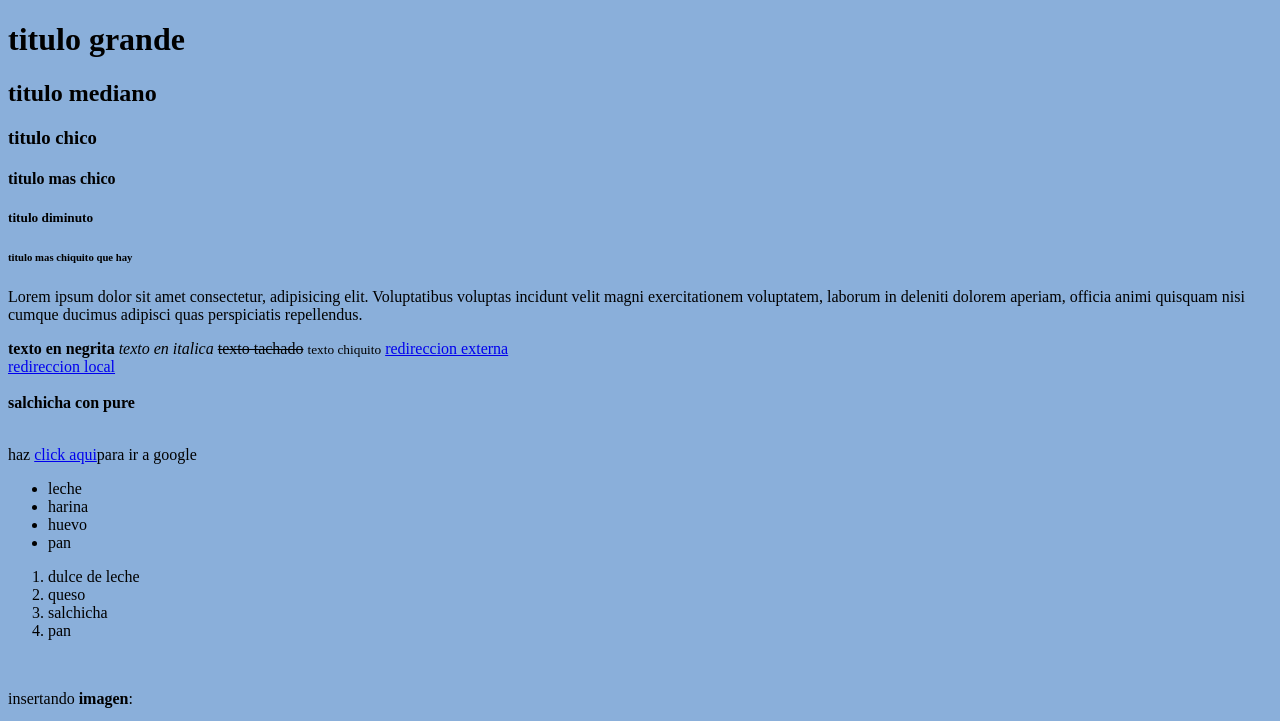
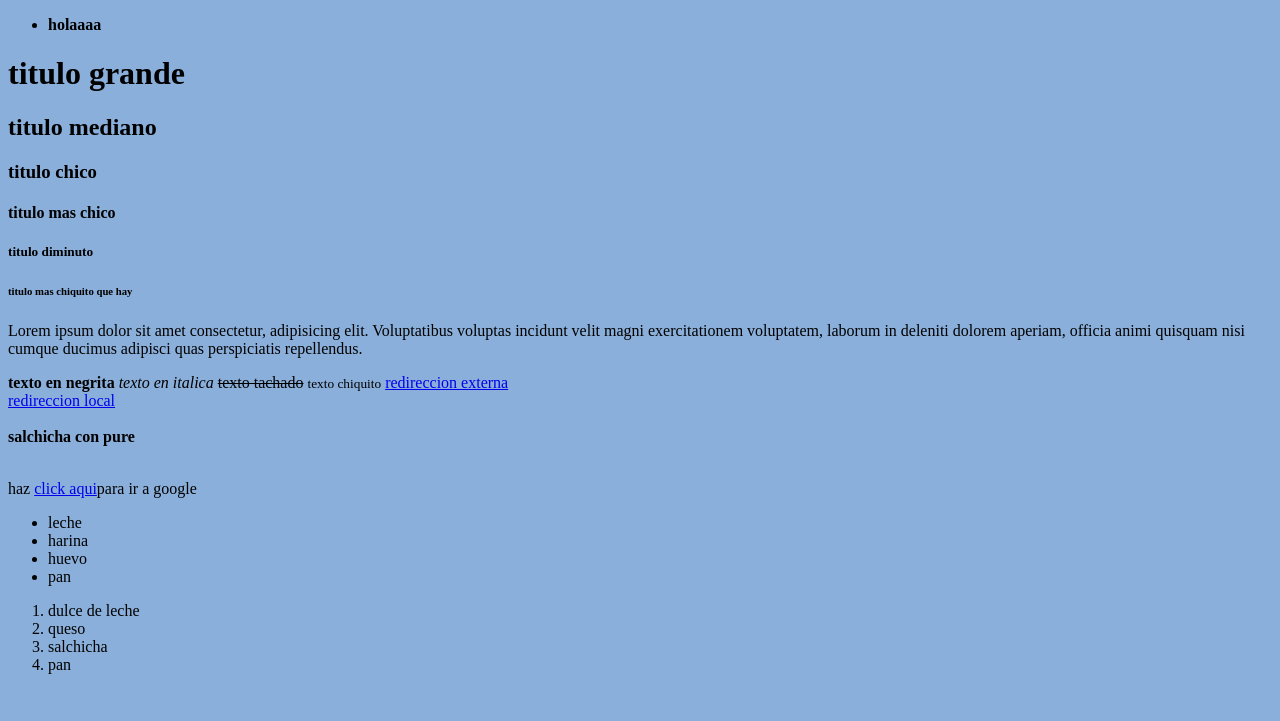
Before and after one commit to manuellgonzalezz/guide-to-html, a plain HTML site: page index.html in a window 1280 px wide. Shown: the top 721 px of the page. Drawn offline with Linux system fonts and the light colour scheme; grey boxes are pictures that could not be loaded.

Commit message:
actualizacion

```diff
--- a/index.html
+++ b/index.html
@@ -6,12 +6,27 @@
     <meta charset="UTF-8">
     <meta http-equiv="X-UA-Compatible" content="IE=edge">
     <meta name="viewport" content="width=device-width, initial-scale=1.0">
+    <meta name="description" content="This page is a basic guide to html tags">
+    <meta name="author" content="Manuel Gonzalez">
+    <meta name="copyright" content="html">
     <link rel="stylesheet" href="style.css">
     <title>guide to html </title>
 
     <meta>
 </head>
 <body>
+
+    <!--ETIQUETA HEADER INSERTA ENCABEZADO DE PAGINA-->
+    <!--etiqueta nav inserta modo de navegacion en la pagina-->
+
+    <header>
+        <nav>
+            <ul>
+             <li><b>holaaaa</b></li>
+            </ul>
+        </nav>
+    </header>
+
     <!--TODOS LOS TITULOS DE TEXTO VAN DESDE EL H1(EL MAS GRANDE) HASTA EL H6(EL MAS CHICO)-->
     <h1>titulo grande</h1>
     <h2>titulo mediano</h2>
```
